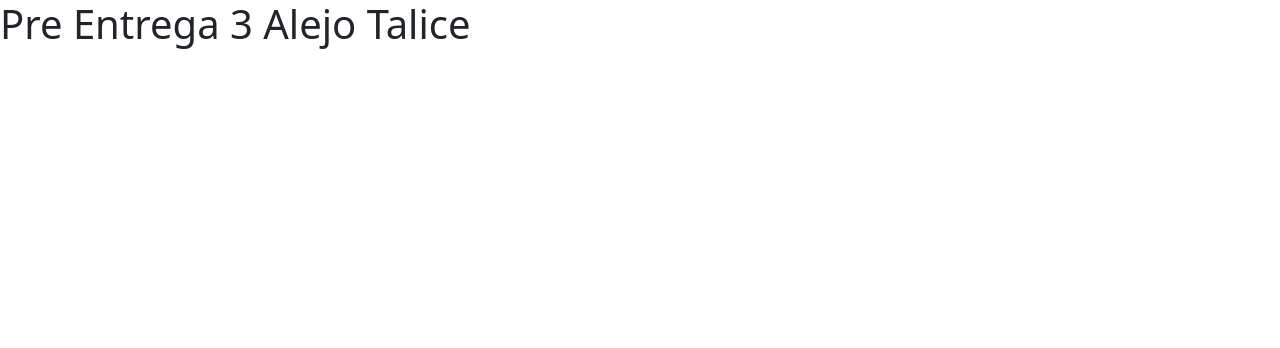
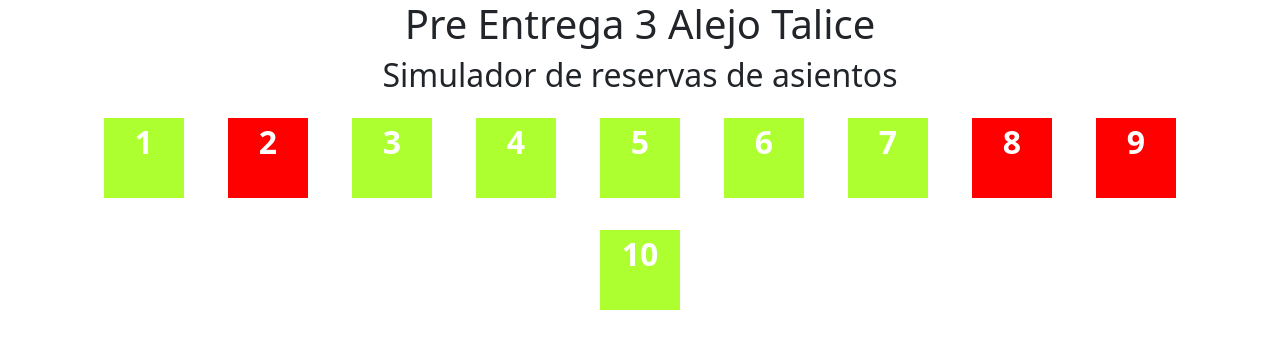
Before and after one commit to alejotalice72/pre-entrega-3-alejo-talice-javascript, a plain HTML site: page index.html in a window 1280 px wide. Drawn offline with nearby package versions, Linux system fonts and the light colour scheme.

Commit message:
add render and class

```diff
--- a/css/style.css
+++ b/css/style.css
@@ -1,3 +1,18 @@
-img {
-    width: 100%;
+.asiento {
+    margin: 1rem;
+    width: 5rem;
+    height: 5rem;
+    background-color: gray;
 }
+.asiento--libre {
+    background-color: greenyellow;
+}
+.asiento--ocupado {
+    background-color: red;
+}
+.asiento__numero {
+    color: white;
+    font-weight: bold;
+    font-size: 2rem;
+    user-select: none;
+}
--- a/index.html
+++ b/index.html
@@ -11,7 +11,12 @@
     <title>PreEntrega3 AlejoTalice</title>
 </head>
 <body>
-    <h1>Pre Entrega 3 Alejo Talice</h1>
+    <h1 class="text-center">Pre Entrega 3 Alejo Talice</h1>
+    <h2 class="text-center">Simulador de reservas de asientos</h2>
+    <section class="text-center">
+        <div id="elegirAsiento" class="container d-flex flex-wrap flex-row align-items-center justify-content-around">
+        </div>
+    </section>
     <!-- Bootstrap -->
     <script src="https://cdn.jsdelivr.net/npm/bootstrap@5.3.0-alpha1/dist/js/bootstrap.bundle.min.js" integrity="sha384-w76AqPfDkMBDXo30jS1Sgez6pr3x5MlQ1ZAGC+nuZB+EYdgRZgiwxhTBTkF7CXvN" crossorigin="anonymous"></script>
     <!-- js -->
--- a/js/main.js
+++ b/js/main.js
@@ -1 +1,44 @@
 // PreEntrega 3 Alejo Talice
+const listaDeAsientos = [{numero: 1, titular: "", estado: false},
+                        {numero: 2, titular: "", estado: true},
+                        {numero: 3, titular: "", estado: false},
+                        {numero: 4, titular: "", estado: false},
+                        {numero: 5, titular: "", estado: false},
+                        {numero: 6, titular: "", estado: false},
+                        {numero: 7, titular: "", estado: false},
+                        {numero: 8, titular: "", estado: true},
+                        {numero: 9, titular: "", estado: true},
+                        {numero: 10, titular: "", estado: false}];
+
+const revisarEstadoDelAsiento = (estado) => {
+    if (estado == true) {
+        return "asiento--ocupado";
+    } else {
+        return "asiento--libre";
+    }
+};
+
+class Asiento {
+    constructor(numero, titular, estado) {
+        this.numero = numero;
+        this.titular = titular;
+        this.estado = estado;
+        this.precio = 100;
+    }
+}
+
+const elegirAsientoContainer = document.getElementById('elegirAsiento');
+for (const lugar of listaDeAsientos) {
+    let asiento = document.createElement('div');
+    asiento.className = "asiento " + revisarEstadoDelAsiento(lugar.estado);
+    asiento.innerHTML = ` <p class="asiento__numero"> ${lugar.numero} </p> `;
+    asiento.addEventListener("click", ()=> {
+        if (lugar.estado == true) {
+            alert("Este lugar se encuentra ocupado ocupado");
+        }
+        else {
+            console.log("Hola");
+        }
+    });
+    elegirAsientoContainer.append(asiento);
+}
```
